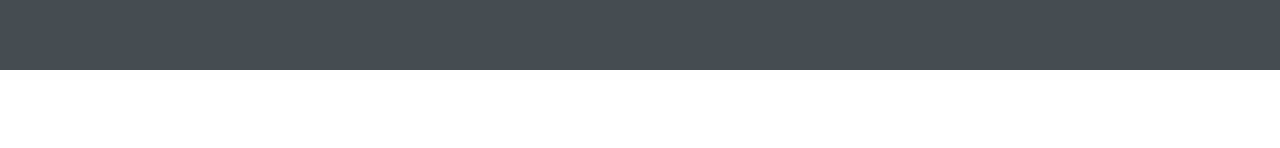
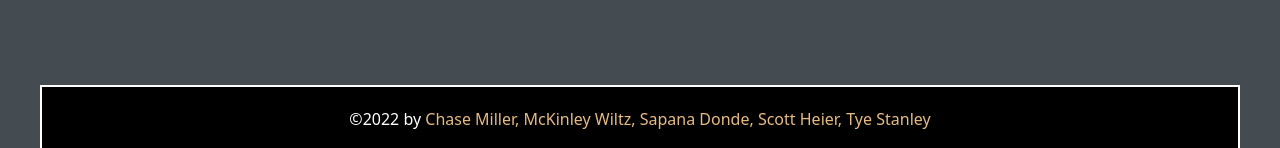
Before and after one commit to TyeStanley/nibbler, a React (Create React App) app in the folder client/: page /restaurants in a window 1280 px wide. Shown: the part 786-934 px from the top of the page. Before the commit the page ends 856 px from the top, so only its background shows below. Built offline with nearby package versions, Linux system fonts and the light colour scheme.

Commit message:
added footer

```diff
--- a/client/src/App.js
+++ b/client/src/App.js
@@ -4,6 +4,7 @@ import Home from './pages/Home'
 import { BrowserRouter as Router, Routes, Route } from 'react-router-dom';
 import Restaurants from './pages/Restaurants';
 import Navbar from './components/Navbar';
+import Footer from './components/Footer';
 import LoginForm from './components/LoginForm';
 import SignUpForm from './components/SignUpForm';
 import { ApolloProvider }  from '@apollo/react-hooks';
@@ -42,6 +43,7 @@ function App() {
 
 
     </main>
+    <Footer />
     </ApolloProvider>
   );
 }
--- a/client/src/App.scss
+++ b/client/src/App.scss
@@ -3,6 +3,10 @@ main{
   padding: 0;
   background-color: rgba(68, 75, 80, 0.993);
 
+}
+
+footer {
+  background-color: rgba(68, 75, 80, 0.993);
 }
 
 /* width */
--- /dev/null
+++ b/client/src/components/Footer/index.js
@@ -0,0 +1,31 @@
+import './index.scss';
+
+function Footer() {
+
+
+  return (
+    <footer>
+      <div className="borderOutline">
+        <div className="GitHubNameContainer">&copy;2022 by{' '}
+          <a href="https://github.com/millerchase" target="blank">
+            Chase Miller,{' '}
+          </a>
+          <a href="https://github.com/macpat83" target="blank">
+            McKinley Wiltz,{' '}
+          </a>
+          <a href="https://github.com/SD-github21" target="blank">
+            Sapana Donde,{' '}
+          </a>
+          <a href="https://github.com/Azariill" target="blank">
+            Scott Heier,{' '}
+          </a>
+          <a href="https://github.com/TyeStanley" target="blank">
+            Tye Stanley
+          </a>
+        </div>
+      </div>
+    </footer>
+  )
+}
+
+export default Footer;
--- /dev/null
+++ b/client/src/components/Footer/index.scss
@@ -0,0 +1,29 @@
+footer {
+  box-sizing: border-box;
+  text-align: center;
+  color: white;
+  padding: 15px 40px 0px 40px;
+
+
+  .borderOutline {
+    border: 2px solid white;
+    border-bottom: 0px;
+
+
+
+  }
+
+  .GitHubNameContainer {
+    background-color: black;
+    padding: 20px 20px 20px 20px;
+  }
+
+  a {
+    text-decoration: none;
+    color: rgb(230, 187, 132);
+  }
+
+  a:hover {
+    color: white;
+  }
+}
--- a/client/src/index.js
+++ b/client/src/index.js
@@ -5,9 +5,6 @@ import App from './App';
 import reportWebVitals from './reportWebVitals';
 import { BrowserRouter as Router} from 'react-router-dom';
 import 'bootstrap/dist/css/bootstrap.min.css';
-
-
-
 
 const root = ReactDOM.createRoot(document.getElementById('root'));
 root.render(
```
